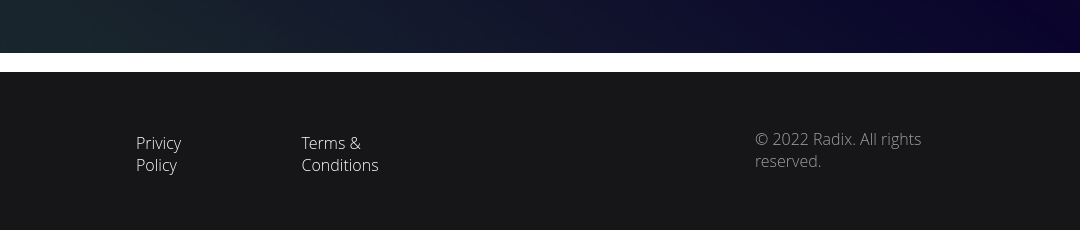
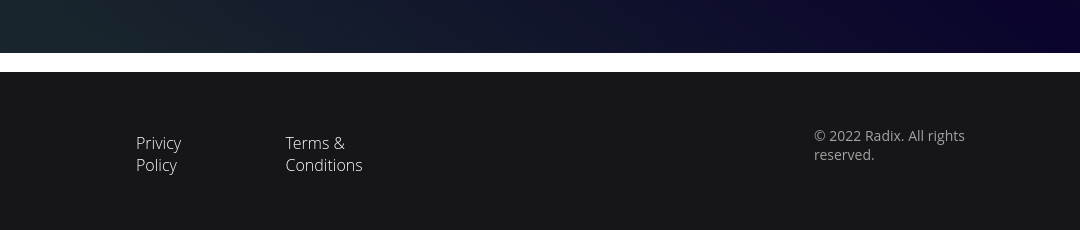
Before and after one commit to milayemelianenko/radix, a plain HTML site: page index.html in a window 1280 px wide. Shown: the part 3469-3699 px from the top of the page, 200-1280 px from the left. Drawn offline with Linux system fonts and the light colour scheme.

Commit message:
update footer

```diff
--- a/src/style.css
+++ b/src/style.css
@@ -207,7 +207,6 @@ footer {
   padding: 40px 100px;
   color: #ffffff;
   font-family: "Open Sans", sans-serif;
-  font-weight: 300;
 }
 footer .logo {
   margin-right: 80px;
@@ -217,11 +216,14 @@ footer a {
   color: #ffffff;
   margin-left: 40px;
   padding: 20px;
+  font-size: 16px;
+  font-weight: 300;
 }
 footer a:hover,
 footer p {
   opacity: 0.6;
 }
 footer p {
-  margin-left: 300px;
+  margin-left: 400px;
+  font-size: 14px;
 }
```
